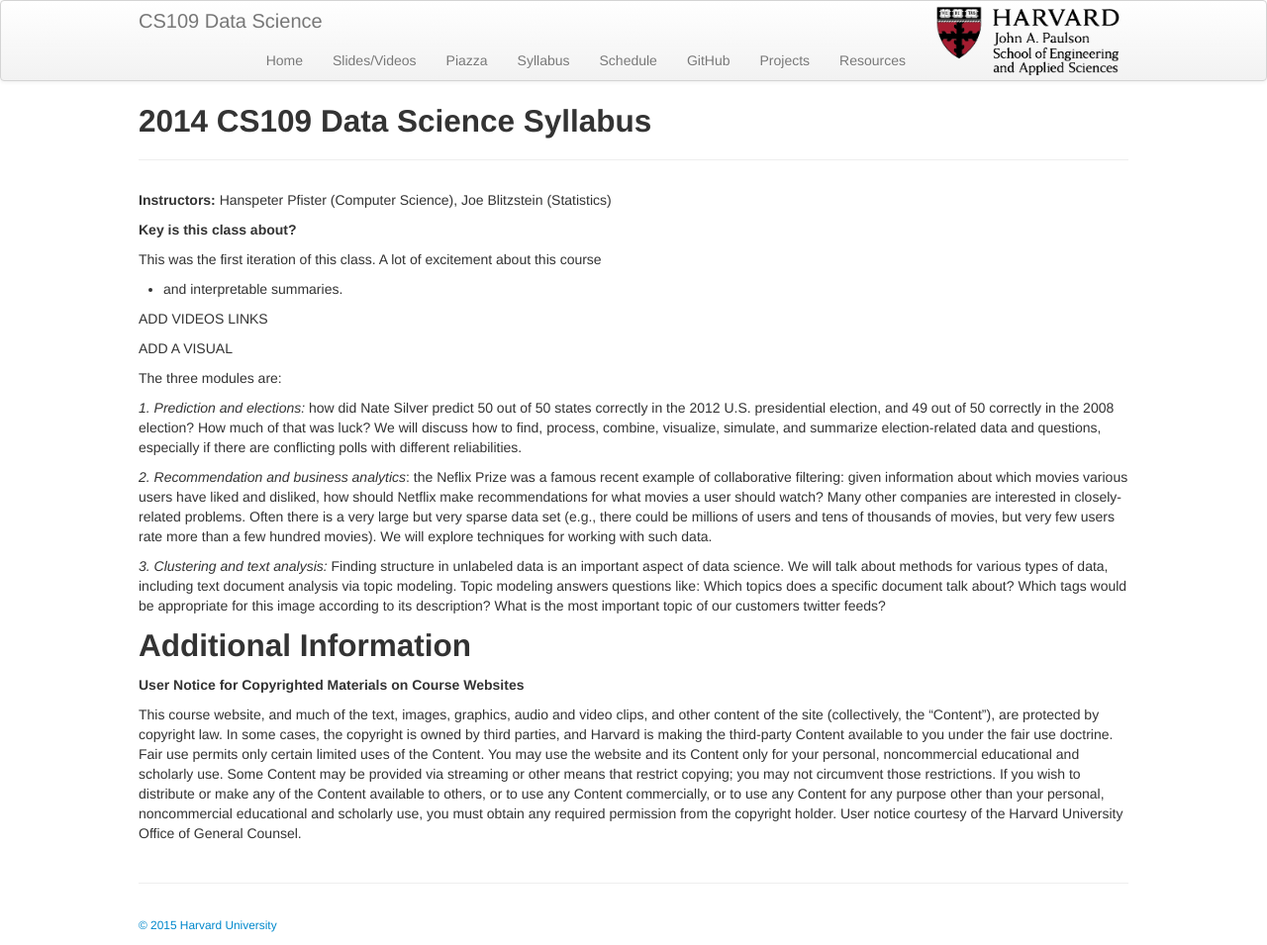
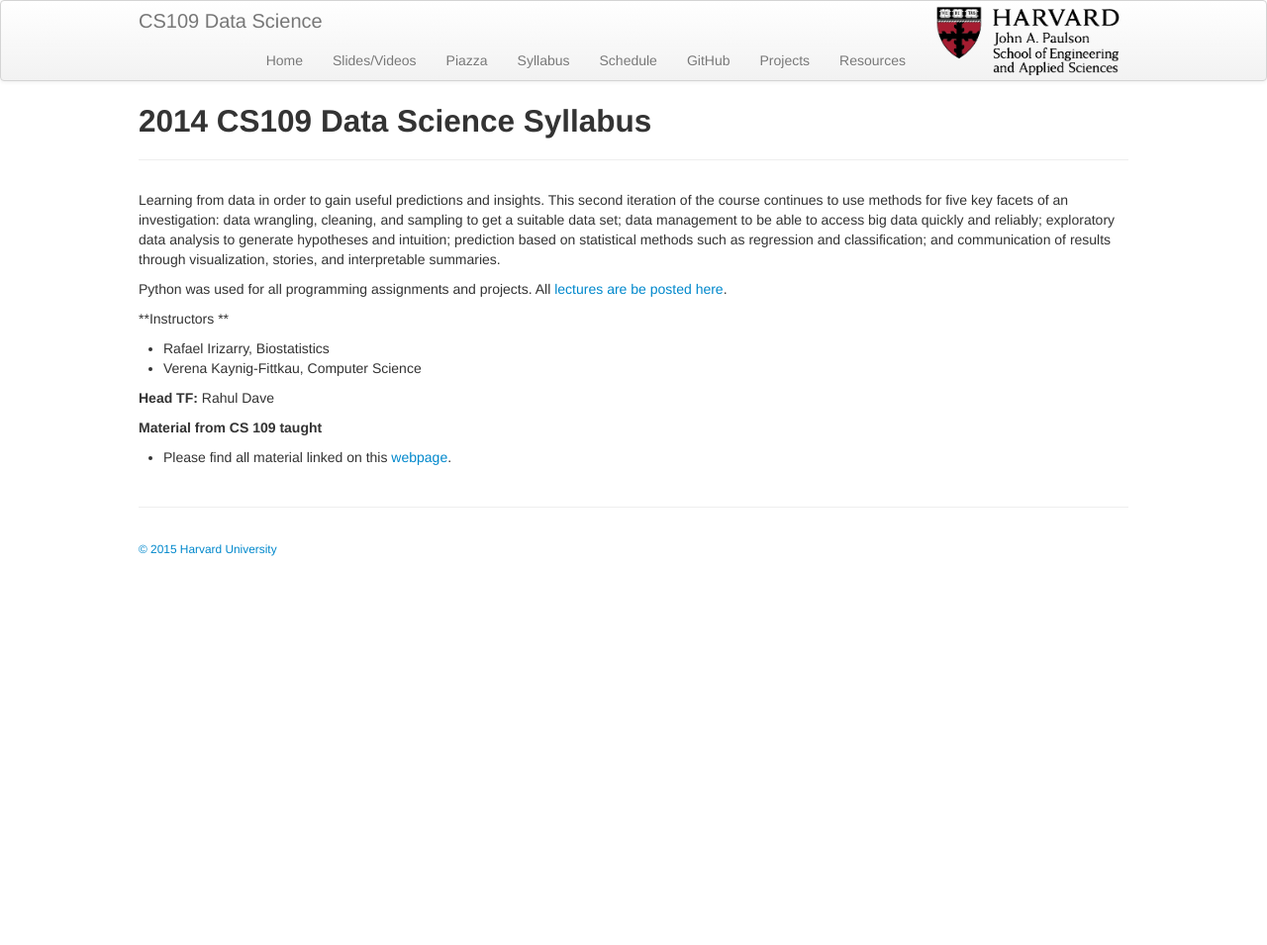
Before and after one commit to cs109/2015, a Jekyll site: the page built from pages/2014.md, in a window 1280 px wide. Shown: the whole page at 99% size. Built offline with Jekyll 4.4.1, drawn with Linux system fonts in a browser that asks for light colours; after the commit the page ends 900 px from its top, so only the background shows below that.

Commit message:
Added the tree

```diff
--- a/pages/2014.md
+++ b/pages/2014.md
@@ -3,34 +3,17 @@
 title: 2014 CS109 Data Science Syllabus
 ---
 
-**Instructors:** Hanspeter Pfister (Computer Science), Joe Blitzstein (Statistics)
+Learning from data in order to gain useful predictions and insights. This second iteration of the course continues to use methods for five key facets of an investigation: data wrangling, cleaning, and sampling to get a suitable data set; data management to be able to access big data quickly and reliably; exploratory data analysis to generate hypotheses and intuition; prediction based on statistical methods such as regression and classification; and communication of results through visualization, stories, and interpretable summaries.
 
-**Key is this class about?**
+Python was used for all programming assignments and projects. All [lectures are be posted here](http://cs109.github.io/2015/pages/videos.html).
 
-This was the first iteration of this class. A lot of excitement about this course
+**Instructors **
 
-* and interpretable summaries.
+- Rafael Irizarry, Biostatistics
+- Verena Kaynig-Fittkau, Computer Science
 
+**Head TF:** Rahul Dave
 
-ADD VIDEOS LINKS
+**Material from CS 109 taught**
 
-ADD A VISUAL
-
-
-
-
-The three modules are:
-
-*1. Prediction and elections:* how did Nate Silver predict 50 out of 50 states correctly in the 2012 U.S. presidential election, and 49 out of 50 correctly in the 2008 election? How much of that was luck? We will discuss how to find, process, combine, visualize, simulate, and summarize election-related data and questions, especially if there are conflicting polls with different reliabilities.
-
-*2. Recommendation and business analytics*: the Neflix Prize was a famous recent example of collaborative filtering: given information about which movies various users have liked and disliked, how should Netflix make recommendations for what movies a user should watch? Many other companies are interested in closely-related problems. Often there is a very large but very sparse data set (e.g., there could be millions of users and tens of thousands of movies, but very few users rate more than a few hundred movies). We will explore techniques for working with such data.
-
-*3. Clustering and text analysis:* Finding structure in  unlabeled data is an important aspect of data science. We will talk about methods for various types of data, including text document analysis via topic modeling. Topic modeling answers questions like: Which topics does a specific document talk about? Which tags would be appropriate for this image according to its description? What is the most important topic of our customers twitter feeds?
-
-## Additional Information
-
-
-
-**User Notice for Copyrighted Materials on Course Websites**
-
-This course website, and much of the text, images, graphics, audio and video clips, and other content of the site (collectively, the "Content"), are protected by copyright law. In some cases, the copyright is owned by third parties, and Harvard is making the third-party Content available to you under the fair use doctrine. Fair use permits only certain limited uses of the Content. You may use the website and its Content only for your personal, noncommercial educational and scholarly use. Some Content may be provided via streaming or other means that restrict copying; you may not circumvent those restrictions. If you wish to distribute or make any of the Content available to others, or to use any Content commercially, or to use any Content for any purpose other than your personal, noncommercial educational and scholarly use, you must obtain any required permission from the copyright holder. User notice courtesy of the Harvard University Office of General Counsel.
+* Please find all material linked on this [webpage](http://cs109.github.io/2014/index.html).
```
Also changed, not shown: index.md (+20 -1 lines), index_original.md (+0 -2 lines), 2 other files.
